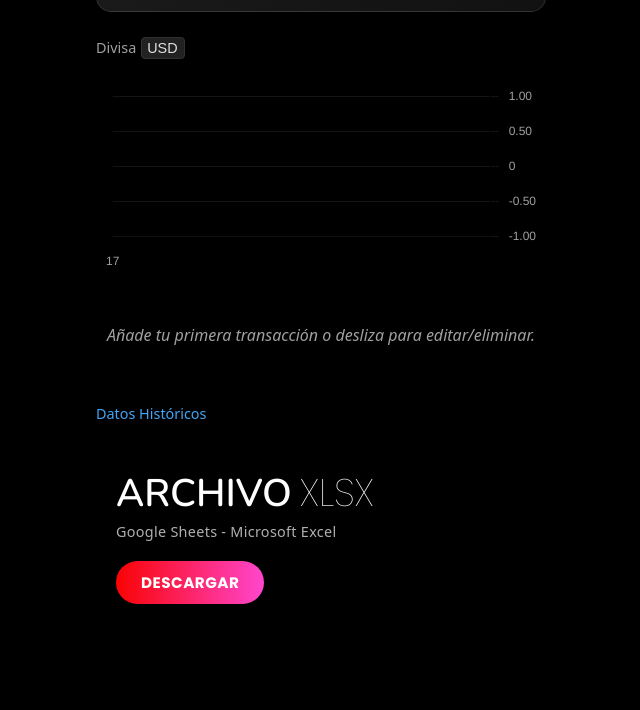
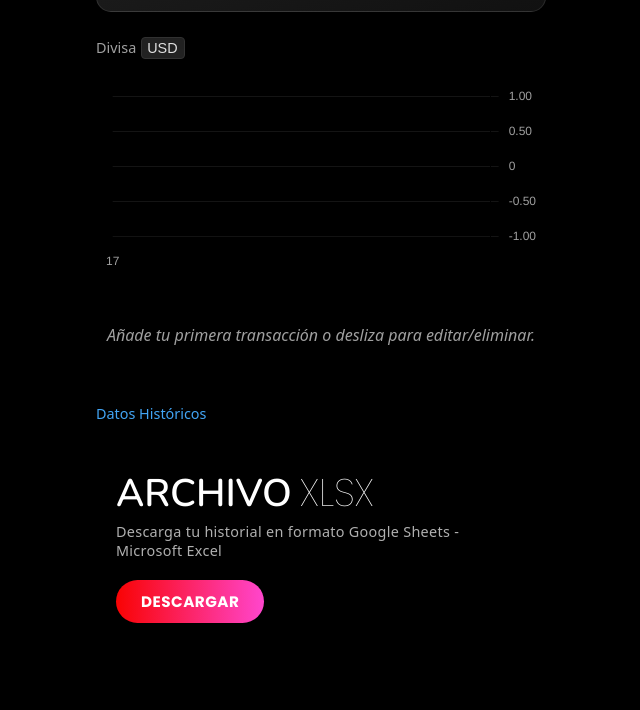
Before and after one commit to 23ananby/stocktracker, a plain HTML site: page index.html in a window 1280 px wide. Shown: the part 334-1044 px from the top of the page, without its empty margins (319-959 px from the left). Drawn offline with nearby package versions, Linux system fonts and the light colour scheme; no server answers.

Commit message:
Actualizar index.html

```diff
--- a/index.html
+++ b/index.html
@@ -320,7 +320,7 @@
                 <div class="title">
                     <span class="archivo">ARCHIVO</span><span class="xlsx">XLSX</span>
                 </div>
-                <div class="subtitle">Google Sheets - Microsoft Excel</div>
+                <div class="subtitle"> Descarga tu historial en formato Google Sheets - Microsoft Excel</div>
             </div>
             <button class="download-button" id="downloadHistoryBtn">Descargar</button>
          </section>
```
